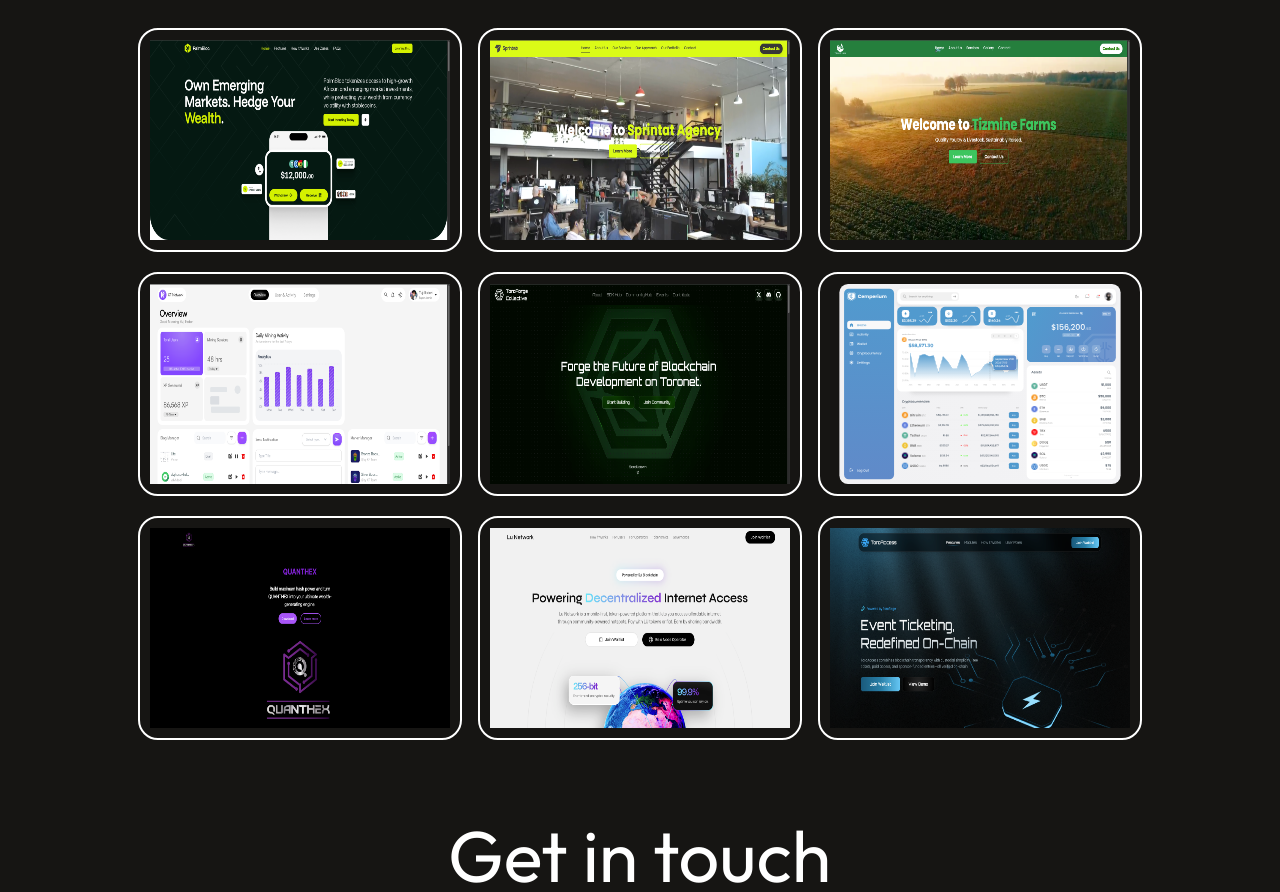
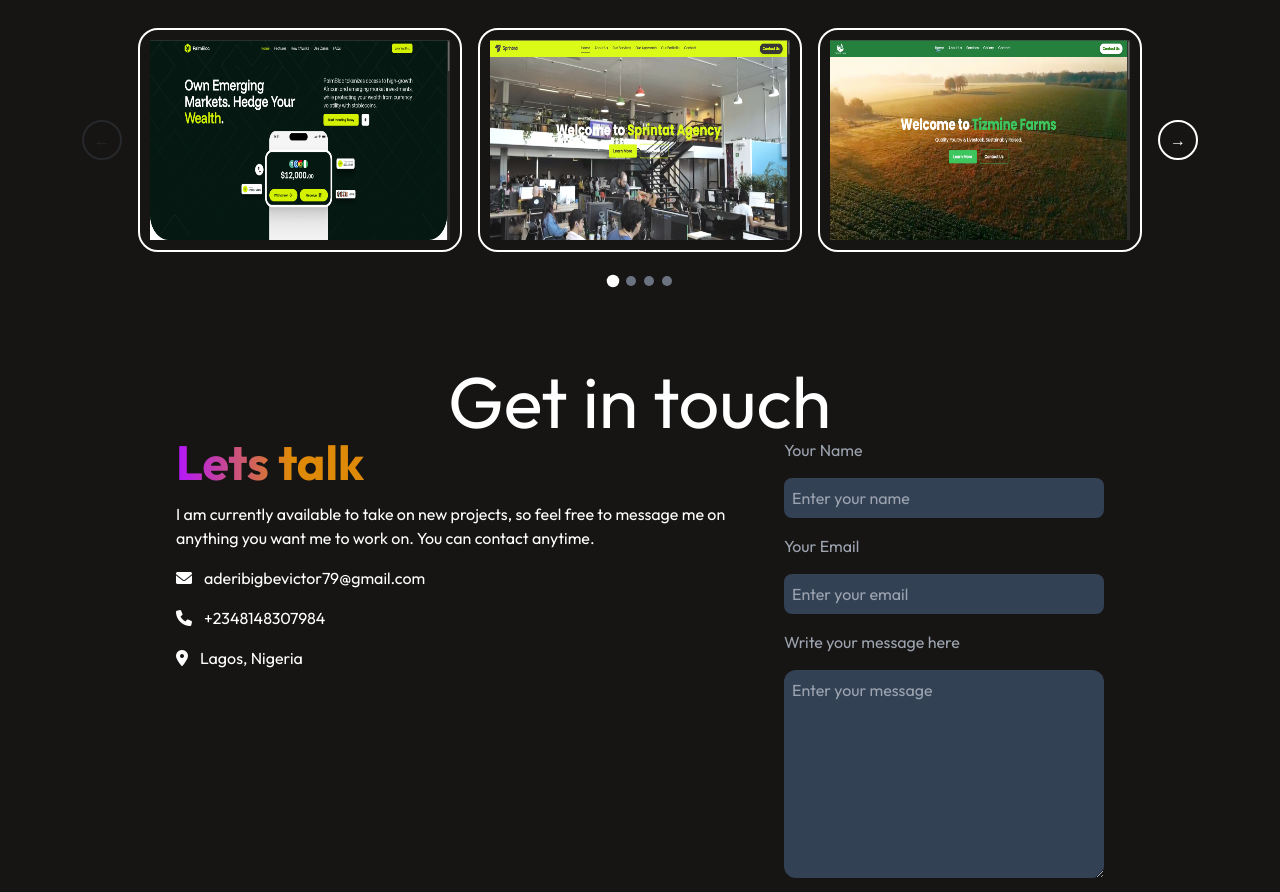
Before and after one commit to iDebugg/My-Portfolio, a React (Create React App) app: page / in a window 1280 px wide. Shown: the part 2260-3152 px from the top of the page. Built offline with nearby package versions, Linux system fonts and the light colour scheme.

Commit message:
new work added

```diff
--- a/src/Components/MyWork.jsx
+++ b/src/Components/MyWork.jsx
@@ -1,4 +1,4 @@
-import React from "react";
+import React, { useState } from "react";
 import "../Styles/MyWork.css";
 import image1 from "../assets/palmbloc.png";
 import image2 from "../assets/sprintat.png";
@@ -9,77 +9,111 @@ import image6 from "../assets/toroforge.png";
 import image7 from "../assets/Quinthex.png";
 import image8 from "../assets/LuNetwork.png";
 import image9 from "../assets/ToroAccess.png";
+import image10 from "../assets/medeetAdmin.png";
+
+const projects = [
+  { id: 1, image: image1, href: "https://www.palmbloc.com/" },
+  { id: 2, image: image2, href: "https://www.sprintat.com/" },
+  { id: 3, image: image3, href: "https://www.tizminefarms.com/" },
+  { id: 4, image: image5, href: "https://admin.kfnetwork.io/" },
+  { id: 10, image: image10, href: "https://admin.medeet.com/" },
+  { id: 6, image: image4, href: "https://cemperium-web.vercel.app/" },
+  { id: 5, image: image6, href: "https://www.toroforgecollective.com/" },
+  { id: 7, image: image7, href: "https://www.quanthex.io/" },
+  { id: 8, image: image8, href: "https://www.lunetwork.io/" },
+  { id: 9, image: image9, href: "https://www.accexafrica.com/" },
+
+];
+
+const ITEMS_PER_PAGE = 3;
 
 const MyWork = () => {
+  const [currentIndex, setCurrentIndex] = useState(0);
+
+  const totalPages = Math.ceil(projects.length / ITEMS_PER_PAGE);
+  const currentPage = Math.floor(currentIndex / ITEMS_PER_PAGE);
+
+  const canGoPrev = currentIndex > 0;
+  const canGoNext = currentIndex + ITEMS_PER_PAGE < projects.length;
+
+  const handlePrev = () => {
+    if (canGoPrev) setCurrentIndex((prev) => prev - ITEMS_PER_PAGE);
+  };
+
+  const handleNext = () => {
+    if (canGoNext) setCurrentIndex((prev) => prev + ITEMS_PER_PAGE);
+  };
+
+  const visibleProjects = projects.slice(currentIndex, currentIndex + ITEMS_PER_PAGE);
+
   return (
     <div
       id="Portfolio"
-      className="mywork display: flex flex-col justify-center items-center pr-3 pl-3 sm:pr-4 sm:pl-4 md:pr-6 md:pl-6 lg:pr-8 lg:pl-8 mt-20"
+      className="mywork flex flex-col justify-center items-center pr-3 pl-3 sm:pr-4 sm:pl-4 md:pr-6 md:pl-6 lg:pr-8 lg:pl-8 mt-20"
     >
       <div className="mywork-title">
-        <h1 data-aos="flip-up" className="text-4xl sm:text-4xl md:text-4xl lg:text-5xl xl:text-7xl">
-          My latest work{" "}
+        <h1
+          data-aos="flip-up"
+          className="text-4xl sm:text-4xl md:text-4xl lg:text-5xl xl:text-7xl"
+        >
+          My latest work
         </h1>
       </div>
-      <div className="services-container text-center about-sections grid grid-cols-1 sm:grid-cols-2 lg:flex gap-4 mt-20">
-        <a target="blank" href="https://www.palmbloc.com/">
-          <div data-aos="flip-up" className="mywork-format">
-            <img src={image1} alt="" className=""/>
-          </div>
-        </a>
 
-        <a target="blank" href="https://www.sprintat.com/">
-          <div data-aos="flip-down" className="mywork-format">
-            <img src={image2} alt="" className=""/>
-          </div>
-        </a>
-        <a target="blank" href="https://www.tizminefarms.com/">
-          <div data-aos="flip-up" className="mywork-format">
-            <img src={image3} alt="" className=""/>
-          </div>
-        </a>
-      </div>
-      <div className="services-container text-center about-sections grid grid-cols-1 sm:grid-cols-2 lg:flex gap-4 mt-5">
-      <a target="blank" href="https://admin.kfnetwork.io/">
-          <div data-aos="flip-down" className="mywork-format">
-            <img src={image5} alt="" className=""/>
-          </div>
-        </a>
-        <a target="blank" href="https://www.toroforgecollective.com/">
-          <div data-aos="flip-up" className="mywork-format">
-            <img src={image6} alt="" className=""/>
-          </div>
-        </a>
-        <a target="blank" href="https://cemperium-web.vercel.app/">
-          <div data-aos="flip-down" className="mywork-format">
-            <img src={image4} alt="" />
-          </div>
-        </a>
+      <div className="flex items-center justify-center gap-4 mt-20 w-full">
+        {/* Left Arrow */}
+        <button
+          onClick={handlePrev}
+          disabled={!canGoPrev}
+          className={`carousel-arrow left-arrow flex items-center justify-center w-10 h-10 rounded-full border-2 transition-all duration-300 ${
+            canGoPrev
+              ? "border-white text-white hover:bg-white hover:text-black cursor-pointer opacity-100"
+              : "border-gray-600 text-gray-600 cursor-not-allowed opacity-30"
+          }`}
+          aria-label="Previous projects"
+        >
+          &#8592;
+        </button>
 
+        <div className="services-container text-center about-sections grid grid-cols-1 sm:grid-cols-2 lg:flex gap-4">
+          {visibleProjects.map((project, i) => (
+            <a key={project.id} target="_blank" rel="noreferrer" href={project.href}>
+              <div
+                data-aos={i % 2 === 0 ? "flip-up" : "flip-down"}
+                className="mywork-format"
+              >
+                <img src={project.image} alt={`Project ${project.id}`} />
+              </div>
+            </a>
+          ))}
+        </div>
 
-
-      </div>
-      <div className="services-container text-center about-sections grid grid-cols-1 sm:grid-cols-2 lg:flex gap-4 mt-5">
-      <a target="blank" href="https://www.quanthex.io/">
-          <div data-aos="flip-down" className="mywork-format">
-            <img src={image7} alt="" className=""/>
-          </div>
-        </a>
-        <a target="blank" href="https://www.lunetwork.io/">
-          <div data-aos="flip-up" className="mywork-format">
-            <img src={image8} alt="" className=""/>
-          </div>
-        </a>
-        <a target="blank" href="https://www.toroaccess.com/">
-          <div data-aos="flip-down" className="mywork-format">
-            <img src={image9} alt="" />
-          </div>
-        </a>
-
-
-
+        <button
+          onClick={handleNext}
+          disabled={!canGoNext}
+          className={`carousel-arrow right-arrow flex items-center justify-center w-10 h-10 rounded-full border-2 transition-all duration-300 ${
+            canGoNext
+              ? "border-white text-white hover:bg-white hover:text-black cursor-pointer opacity-100"
+              : "border-gray-600 text-gray-600 cursor-not-allowed opacity-30"
+          }`}
+          aria-label="Next projects"
+        >
+          &#8594;
+        </button>
       </div>
 
+      <div className="flex gap-2 mt-6">
+        {Array.from({ length: totalPages }).map((_, i) => (
+          <button
+            key={i}
+            onClick={() => setCurrentIndex(i * ITEMS_PER_PAGE)}
+            className={`w-2.5 h-2.5 rounded-full transition-all duration-300 ${
+              currentPage === i ? "bg-white scale-125" : "bg-gray-500"
+            }`}
+            aria-label={`Go to page ${i + 1}`}
+          />
+        ))}
+      </div>
     </div>
   );
 };
```
Also changed, not shown: src/assets/medeetAdmin.png (added).
